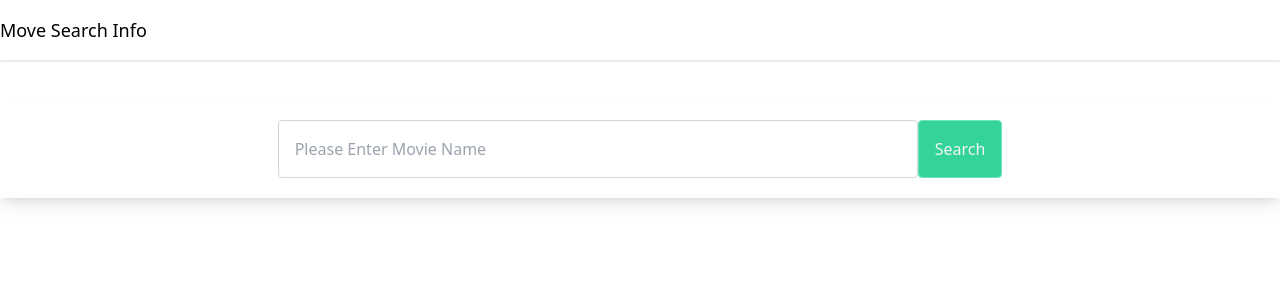
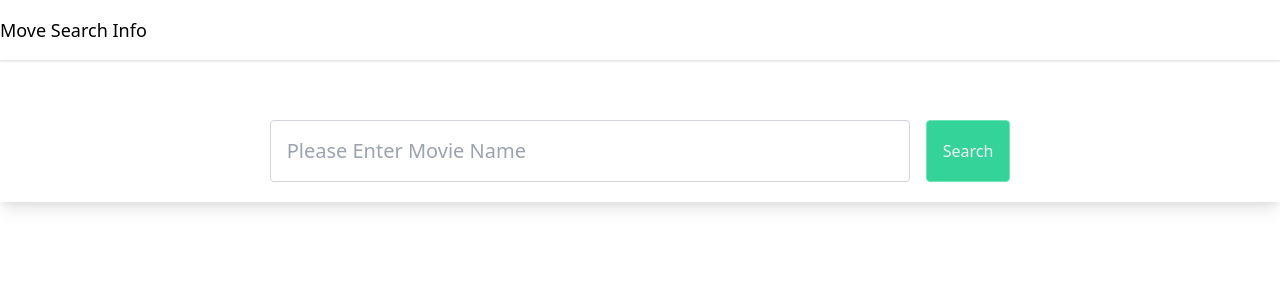
Before and after one commit to AminModaresi/movie-app, a Nuxt app: page / in a window 1280 px wide. Shown: the top 300 px of the page. Built offline with nearby package versions, Linux system fonts and the light colour scheme.

Commit message:
'Created SearchBox Component And Transferred Search Box Section to SearchBox Component'

```diff
--- /dev/null
+++ b/components/SearchBox.vue
@@ -0,0 +1,12 @@
+<template>
+    <section class="py-10">
+        <div class="container mx-auto">
+          <div class="py-5 flex justify-center shadow-lg">
+            <input type="text" class="border border-gray-300 mr-4 w-1/2 p-4 rounded outline-none text-xl" placeholder="Please Enter Movie Name">
+            <button class="border border-green-300 bg-green-400 text-gray-100 rounded p-4 outline-none">
+              Search
+            </button>
+          </div>
+        </div>
+      </section>
+</template>
--- a/pages/index.vue
+++ b/pages/index.vue
@@ -1,20 +1,13 @@
 <template>
   <div>
-      <section class="py-10">
-        <div class="container mx-auto">
-          <div class="py-5 text-center shadow-lg">
-            <input type="text" class="border border-gray-300 w-1/2 mx-auto p-4 rounded" placeholder="Please Enter Movie Name">
-            <button class="border border-green-300 bg-green-400 text-gray-100 rounded p-4">
-              Search
-            </button>
-          </div>
-        </div>
-      </section>
+      <SearchBox />
   </div>
 </template>
 
 <script>
+import SearchBox from "~/components/SearchBox.vue";
 export default {
-  name: 'IndexPage'
+    name: "IndexPage",
+    components: { SearchBox }
 }
 </script>
```
